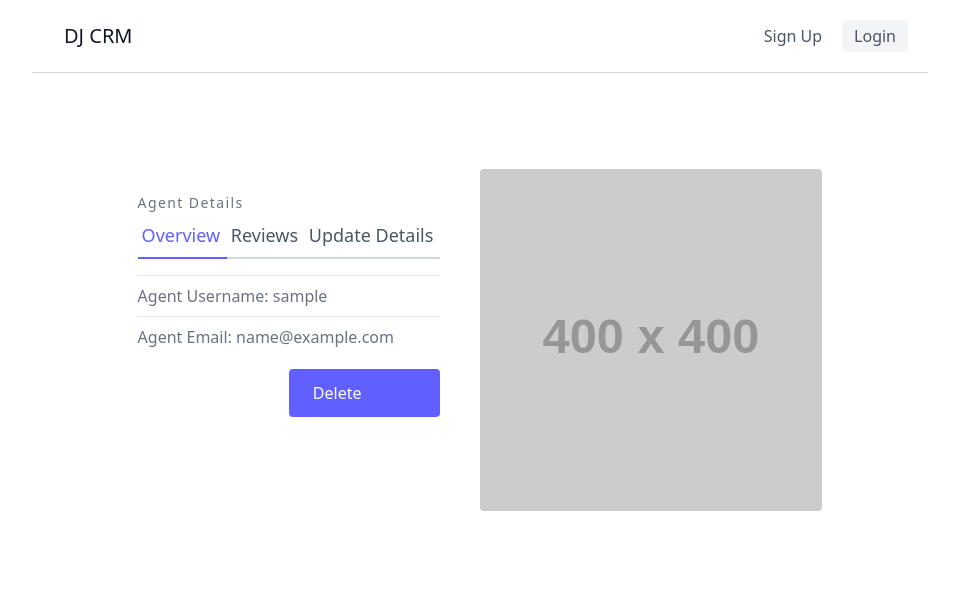
After one commit to Akelvino/DCRM, a Django app: page /agent-details/1/ in a window 1280 px wide. The commit adds this page. Shown: the top 606 px of the page, without its empty margins (160-1119 px from the left). Run offline with Django 5.2, Linux system fonts and the light colour scheme; tables that the repository leaves empty hold one stand-in row (values such as "Sample post"); grey boxes labelled with a size stand in for pictures from a placeholder-image service; style sheets or scripts are compiled from the project's sources; some libraries are stand-ins or nearby versions.

Commit message:
Finished the agent view details feature

```diff
--- a/agents/urls.py
+++ b/agents/urls.py
@@ -4,5 +4,6 @@ app_name = 'agents'
 
 urlpatterns =[
     path('agent/',views.agent_list,name='agent'),
-    path('create-agent/', views.create_agent, name='create-agent')
+    path('create-agent/', views.create_agent, name='create-agent'),
+    path('agent-details/<int:pk>/', views.agent_details, name='agent_details'),
 ]
--- a/agents/views.py
+++ b/agents/views.py
@@ -1,4 +1,4 @@
-from django.shortcuts import render, redirect
+from django.shortcuts import render, redirect, get_object_or_404
 from leads.models import Agent
 from django.contrib.auth.decorators import login_required
 from .forms import AgentModelForm
@@ -24,3 +24,8 @@ def create_agent(request):
             return redirect("agents:agent")
     context = {'form':form}
     return render(request,'agent/agent_create.html', context)
+
+def agent_details(request,pk):
+    agent = get_object_or_404(Agent, id=pk)
+    context = {'agent':agent}
+    return render(request,'agent/agent_detail.html',context)
--- a/dcrm/settings.py
+++ b/dcrm/settings.py
@@ -126,8 +126,8 @@ USE_TZ = True
 
 STATIC_URL = 'static/'
 AUTH_USER_MODEL = 'leads.User'
-LOGIN_REDIRECT_URL = 'home'
-LOGIN_URL = 'login'
+LOGIN_REDIRECT_URL = 'leads:home'
+LOGIN_URL = 'leads:login'
 
 
 # Email
--- a/leads/urls.py
+++ b/leads/urls.py
@@ -12,6 +12,6 @@ urlpatterns = [
     path('delete/<int:pk>/', views.delete_lead, name='lead-delete'),
     path('create/', views.create_lead, name='create-lead'),
     path('login', LoginView.as_view(), name='login'),
-    path('Logout', LogoutView.as_view(next_page='home'), name='logout'),
+    path('Logout', LogoutView.as_view(next_page='leads:home'), name='logout'),
     path('signup', views.signup, name='signup'),
 ]
--- /dev/null
+++ b/templates/agent/agent_detail.html
@@ -0,0 +1,32 @@
+{% extends 'base.html' %}
+
+{% block content %}
+
+<section class="text-gray-600 body-font overflow-hidden">
+  <div class="container px-5 py-24 mx-auto">
+    <div class="lg:w-4/5 mx-auto flex flex-wrap">
+      <div class="lg:w-1/2 w-full lg:pr-10 lg:py-6 mb-6 lg:mb-0">
+        <h2 class="text-sm title-font text-gray-500 tracking-widest">Agent Details</h2>
+        <div class="flex mb-4">
+          <a class="flex-grow text-indigo-500 border-b-2 border-indigo-500 py-2 text-lg px-1">Overview</a>
+          <a class="flex-grow border-b-2 border-gray-300 py-2 text-lg px-1">Reviews</a>
+          <a href="#" class="flex-grow border-b-2 border-gray-300 py-2 text-lg px-1">Update Details</a>
+        </div>
+        <div class="flex border-t border-gray-200 py-2">
+          <span class="text-gray-500">Agent Username: {{ agent.user.username }} </span>
+        </div>
+        <div class="flex border-t border-gray-200 py-2">
+          <span class="text-gray-500">Agent Email: {{ agent.user.email }} </span>
+        </div>
+        <div class="flex mt-3">
+          <button class="w-1/2 flex ml-auto text-white bg-indigo-500 border-0  focus:outline-none rounded">
+            <a class="py-3 px-6 text-center" href="#">Delete</a>
+          </button>
+        </div>
+      </div>
+      <img alt="agent Image" class="lg:w-1/2 w-full lg:h-auto h-64 object-cover object-center rounded" src="https://dummyimage.com/400x400">
+    </div>
+  </div>
+</section>
+
+{% endblock content %}
--- a/templates/agent/agent_list.html
+++ b/templates/agent/agent_list.html
@@ -28,7 +28,7 @@
                 {{ agent.user.username}}
             </h2>
             <p class="leading-relaxed text-base">Blue bottle crucifix vinyl post-ironic four dollar toast vegan taxidermy. Gastropub indxgo juice poutine.</p>
-            <a href="#" class="mt-3 text-indigo-500 flex items-center">View this lead
+            <a href="{% url 'agents:agent_details' agent.pk %}" class="mt-3 text-indigo-500 flex items-center">View this agent
               <svg fill="none" stroke="currentColor" stroke-linecap="round" stroke-linejoin="round" stroke-width="2" class="w-4 h-4 ml-2" viewBox="0 0 24 24">
                 <path d="M5 12h14M12 5l7 7-7 7"></path>
               </svg>
```
